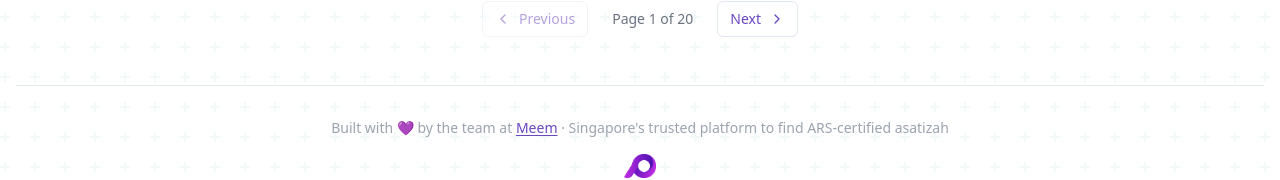
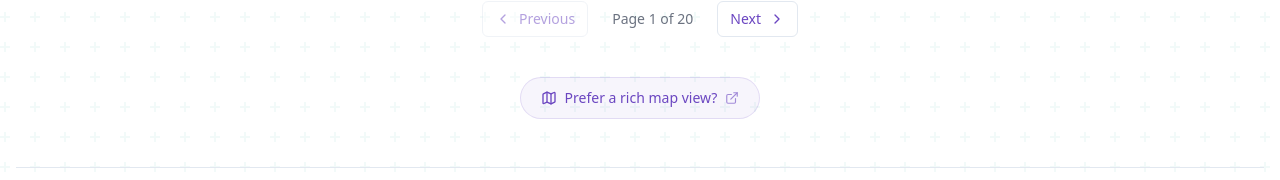
Before and after one commit to tengkuhafidz/solat-raya-2025, a Next.js app: page / in a window 1280 px wide. Shown: the part 1278-1458 px from the top of the page. Built offline with nearby package versions, Linux system fonts and the light colour scheme; no server answers.

Commit message:
feat: include mapiry link

```diff
--- a/app/page.tsx
+++ b/app/page.tsx
@@ -7,7 +7,7 @@ import { SortPanel } from "@/components/sort-panel"
 import prayerSessionsData from "@/data/prayer-sessions.json"
 import { calculateDistance } from "@/lib/utils"
 import type { PrayerSession } from "@/types/prayer-session"
-import { Info } from "lucide-react"
+import { Info, Map, ExternalLink } from "lucide-react"
 import { useCallback, useEffect, useRef, useState } from "react"
 
 function getInitialParams() {
@@ -379,6 +379,20 @@ export default function Home() {
           />
         </div>
 
+        {/* Map view callout */}
+        <div className="text-center mt-10">
+          <a
+            href="https://mapiry.com/m/solat-raya-2026"
+            target="_blank"
+            rel="noopener noreferrer"
+            className="inline-flex items-center gap-2 px-5 py-2.5 rounded-full bg-primary/5 border border-primary/15 text-sm text-primary hover:bg-primary/10 transition-colors"
+          >
+            <Map className="w-4 h-4" />
+            Prefer a rich map view?
+            <ExternalLink className="w-3.5 h-3.5 opacity-60" />
+          </a>
+        </div>
+
         {/* Add subtle Meem plug */}
         <div className="text-center mt-12 pt-8 border-t text-sm text-gray-400">
           <p>
```
